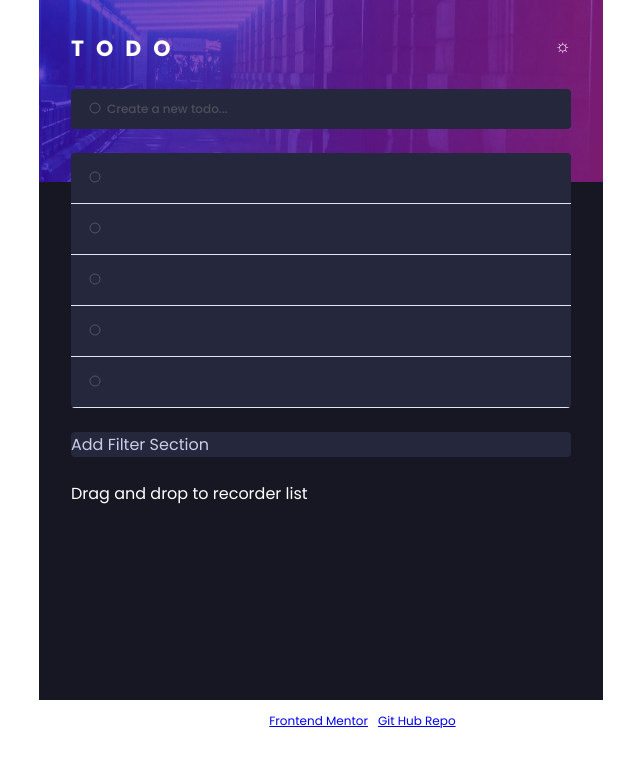
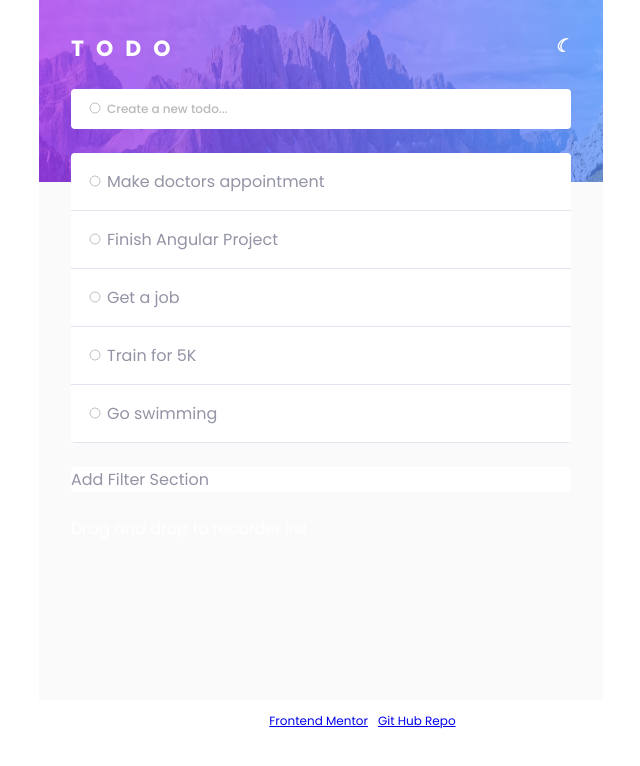
Before and after one commit to Suganya1990/AngularToDoApp, an Angular app: page / in a window 1280 px wide. Shown: the top 766 px of the page, without its empty margins (319-959 px from the left). Built offline with nearby package versions, Linux system fonts and the light colour scheme.

Commit message:
fixed theme loading issue

```diff
--- a/src/app/task/task.component.html
+++ b/src/app/task/task.component.html
@@ -5,7 +5,7 @@
     <circle cx="8" cy="8" r="5" stroke="grey" stroke-width=".5" fill="transparent" />
   </svg>
 
-  <p class="task">{{task?.name}}</p>
+  <p class="task">{{task?.title}}</p>
   <!-- <svg class="svg">
     <circle cx="8" cy="8" r="5" stroke="grey" stroke-width=".5" fill="transparent" />
   </svg>
--- a/src/app/task/task.component.ts
+++ b/src/app/task/task.component.ts
@@ -1,5 +1,6 @@
 import { Component, Input, OnInit } from '@angular/core';
 import { FontAwesomeModule } from '@fortawesome/angular-fontawesome';
+import { TaskModule } from './task.module';
 @Component({
   selector: 'task',
   standalone: true,
@@ -8,10 +9,7 @@ import { FontAwesomeModule } from '@fortawesome/angular-fontawesome';
 
 })
 export class TaskComponent implements OnInit {
-  @Input({required:true}) task?:{
-    id:number,
-    name: string
-  }
+  @Input({required:true}) task?:TaskModule
   constructor(){
 
   }
--- a/src/app/to-do/to-do.component.html
+++ b/src/app/to-do/to-do.component.html
@@ -14,19 +14,16 @@
         <section class="container-addTask example-container " [ngClass]="this.theme.type==='Light' ? 'light': 'dark'">
             <div cdkDropList class="example-list" (cdkDropListDropped)="drop($event)">
 
-                @for (item of tasks; track item.id){
+                @for (task of tasks; track task.id){
                     <div class="example-item">
 
-                        <task  [task]="item" cdkDrag/>
+                        <task  [task]="task" cdkDrag/>
                     </div>
                 }
                 </div>
         </section>
 
-        <!-- <section  class="container-taskList" [ngClass]="this.theme.type==='Light' ? 'light': 'dark'">
-            <task/>
-            <task/>
-        </section>    -->
+
         <section class=" container-filter" [ngClass]="this.theme.type==='Light' ? 'light': 'dark'">
             Add Filter Section
         </section>
--- a/src/app/to-do/to-do.component.ts
+++ b/src/app/to-do/to-do.component.ts
@@ -24,51 +24,53 @@ export class ToDoComponent {
     },
     {
       id:"2",
-      title:"Make doctors appointment ",
+      title:"Finish Angular Project ",
       description: new Date(),
       isComplete:false
 
     },
     {
       id:"3",
-      title:"Make doctors appointment ",
+      title:"Get a job",
       description: new Date(),
       isComplete:false
 
     },
     {
       id:"4",
-      title:"Make doctors appointment ",
+      title:"Train for 5K",
       description: new Date(),
       isComplete:false
 
     },
     {
       id:"5",
-      title:"Make doctors appointment ",
+      title:"Go swimming",
       description: new Date(),
       isComplete:false
 
     }
   ]
-  theme: typeof Light |  typeof Dark
+  theme!: typeof Light |  typeof Dark
 
   setInitialTheme(){
     let date = new Date();
     let time = date.getHours();
-
-    (time > 7 && time < 21 ) ? this.theme = Light : this.theme = Dark
-    if (window.matchMedia && window.matchMedia('(prefers-color-scheme: dark)').matches) {
-      this.theme = Dark
-  }
+    if (typeof window !== "undefined") {
+       if (window.matchMedia && window.matchMedia('(prefers-color-scheme: dark)').matches) {
+         this.theme = Dark}
+         else
+         this.theme=Light
+    }
+    else{
+      (time > 7 && time < 21 ) ? this.theme = Light : this.theme = Dark
+    }
   }
 
-  constructor(){
-    this.theme = Light
-  }
+  constructor(){    this.setInitialTheme()}
 
   ngOnInit(){
-    this.setInitialTheme()
+
   }
 
   toggleTheme(){
--- a/src/styles.css
+++ b/src/styles.css
@@ -200,7 +200,7 @@ input::placeholder {
 }
 
 .cdk-drag-animating {
-  transition: transform 480ms cubic-bezier(0, 0, 0.2, 1);
+  transition: transform 480ms ease-in;
 }
 
 .example-box:last-child {
```
